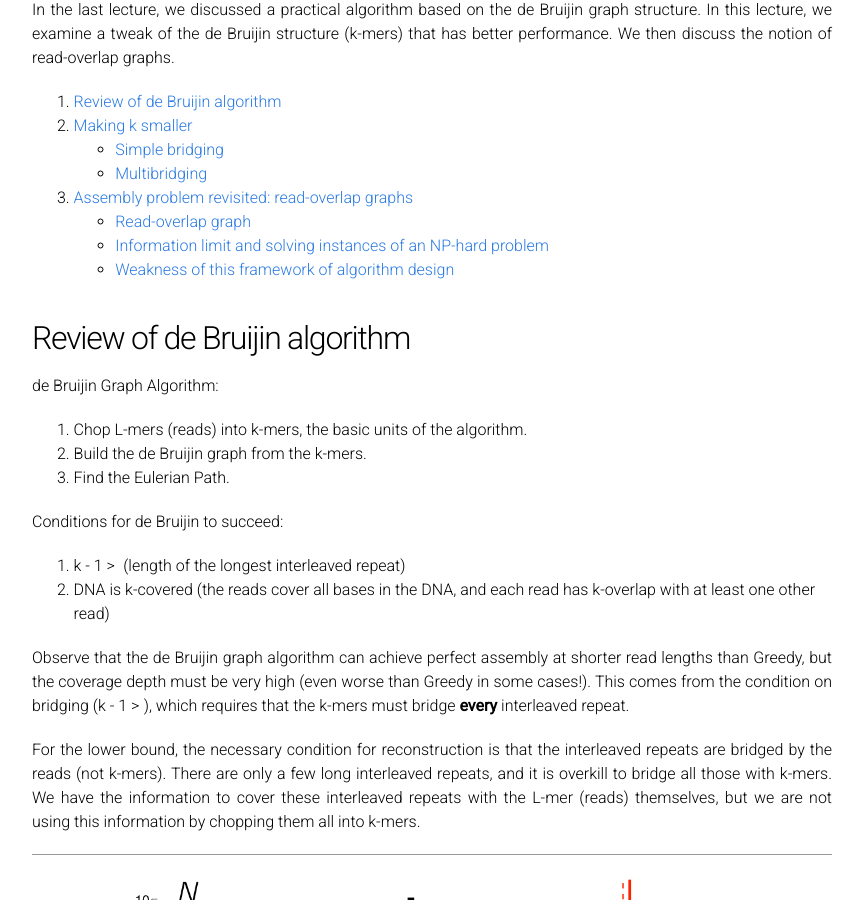
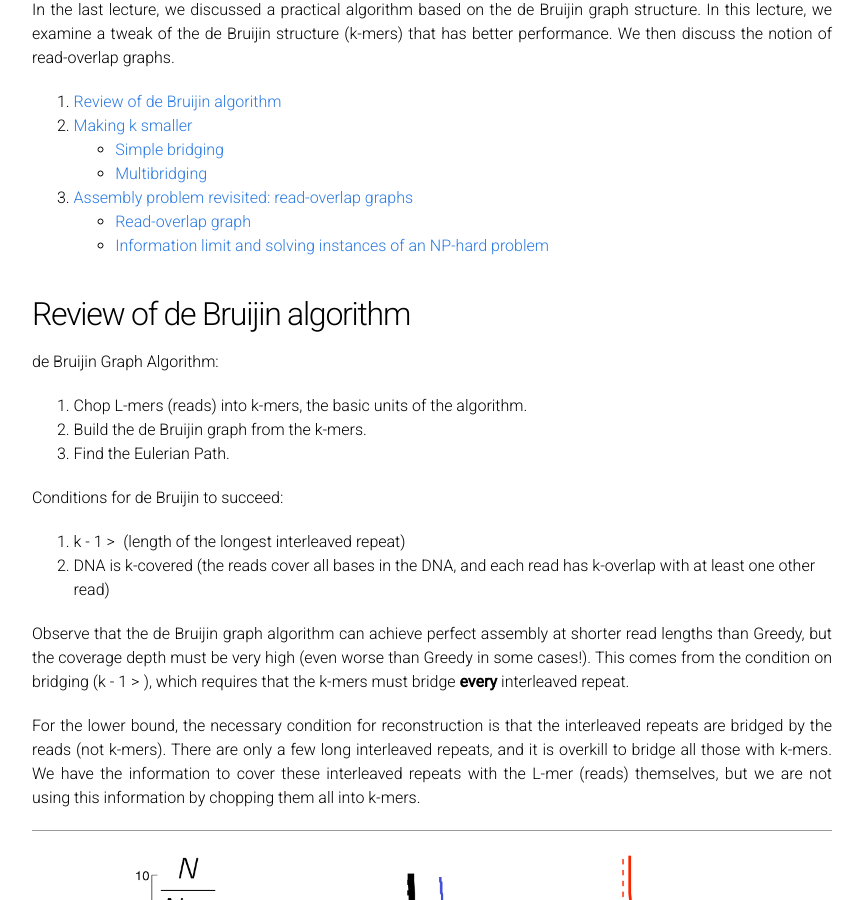
Before and after one commit to laurashen/data-science-sequencing.github.io, a Jekyll site: the page built from lectures/lecture9.md, in a window 1280 px wide and 900 px high, scrolled down 341 px. Shown: the whole window, without its empty margins (208-1072 px from the left). Built offline with Jekyll 4.4.1, drawn with Linux system fonts in a browser that asks for light colours; formulas are drawn with MathJax 3; comment, search, counter and statistics services are not loaded.

Commit message:
Update lecture9.md

```diff
--- a/lectures/lecture9.md
+++ b/lectures/lecture9.md
@@ -24,7 +24,7 @@ that has better performance. We then discuss the notion of read-overlap graphs.
 3. <a href='#readoverlap'>Assembly problem revisited: read-overlap graphs</a>
     - <a href='#read1'>Read-overlap graph</a>
     - <a href='#info'>Information limit and solving instances of an NP-hard problem</a>
-    - <a href='#weakness'>Weakness of this framework of algorithm design</a>
+
 
 ## <a id='review'></a>Review of de Bruijin algorithm
 
```
